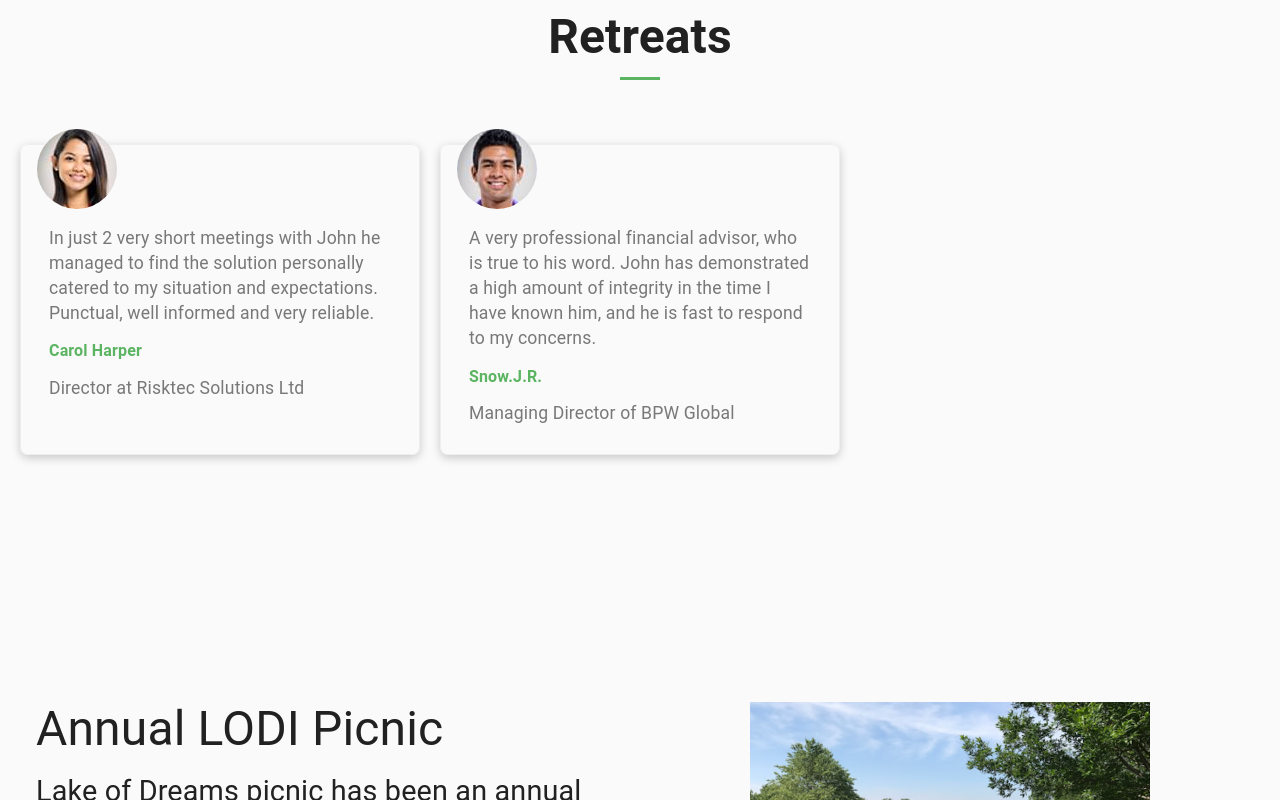
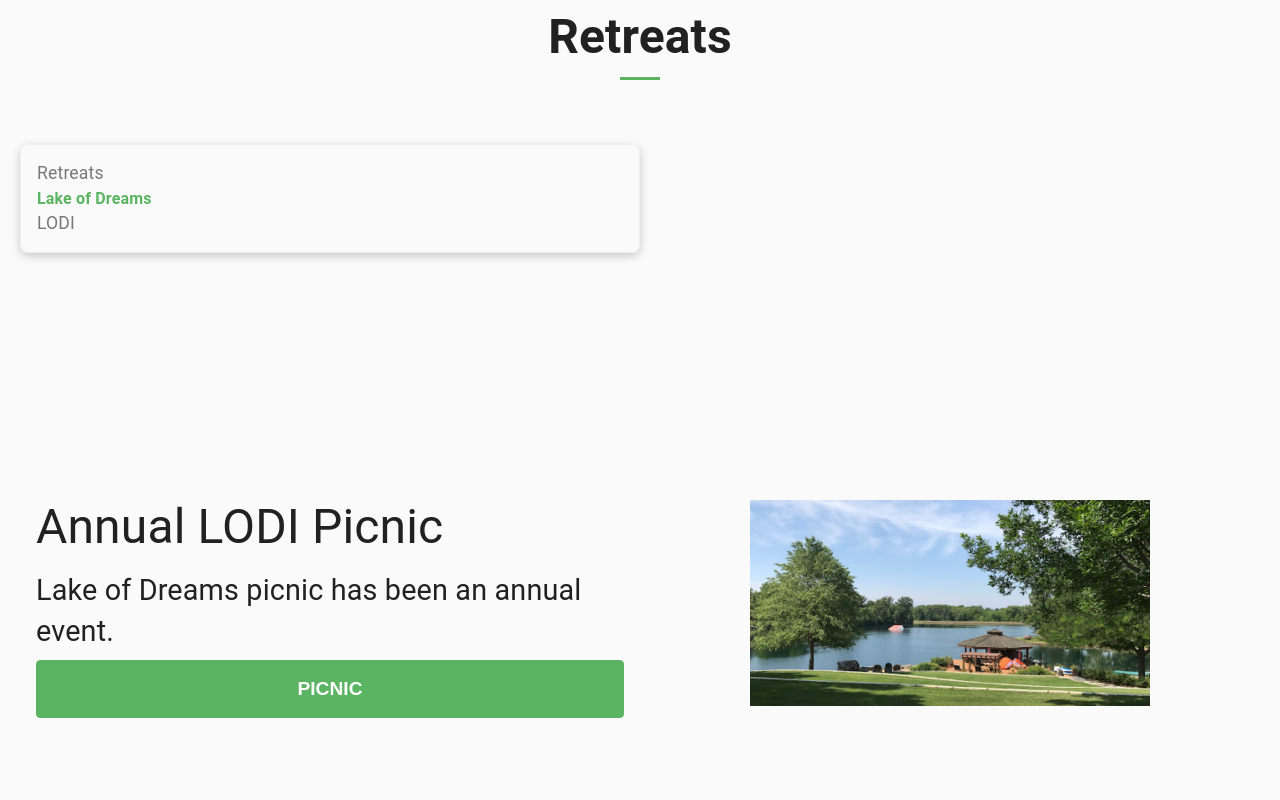
Before and after one commit to superdividenz/Retreat-React-Website, a React (Create React App) app: page / in a window 1280 px wide. Shown: the part 1840-2640 px from the top of the page. Built offline with nearby package versions, Linux system fonts and the light colour scheme.

Commit message:
new
12/13

```diff
--- a/package.json
+++ b/package.json
@@ -16,6 +16,7 @@
     "react-dom": "^17.0.2",
     "react-icons": "^4.3.1",
     "react-scripts": "4.0.3",
+    "react-scroll": "^1.8.8",
     "smooth-scroll": "^16.1.3",
     "styled-components": "^5.3.6",
     "web-vitals": "^1.1.2"
--- /dev/null
+++ b/src/components/Contact.css
@@ -0,0 +1,8 @@
+.contact .card {
+    border: 1px solid #eee;
+    border-radius: 8px;
+    box-shadow: 0 3px 10px rgb(0,0,0,.2);
+    padding: 1rem;
+    max-width: 50%;
+
+}
--- a/src/components/Contact.js
+++ b/src/components/Contact.js
@@ -6,6 +6,7 @@ import { withStyles } from "@material-ui/core/styles";
 import PropTypes from "prop-types";
 import Typography from '@material-ui/core/Typography';
 import CssBaseline from '@material-ui/core/CssBaseline';
+import './Contact.css'
 
 
 const styles = {
@@ -75,6 +76,7 @@ export class ContactForm extends Component {
                 <Typography variant="h4" align="center" component="h1" gutterBottom>
                     {'Contact Us'.toUpperCase()}
                 </Typography>
+                <div className='card'>
                   <Grid container direction="column" justify="center" alignItems="center">
                       <Grid item>
                           <form
@@ -146,8 +148,7 @@ export class ContactForm extends Component {
                           </form>
                       </Grid>
                   </Grid>
-
-
+                </div>
             </div>
 
         );
--- a/src/components/Retreats.css
+++ b/src/components/Retreats.css
@@ -1,60 +1,63 @@
-.testimonials {
+.retreats {
     width: 100%;
 }
 
-.testimonials .container {
+.retreats .container {
     width: 1240px;
     margin: 4rem auto;
     padding: 4rem 0rem;
 }
 
-.testimonials h2 {
+.retreats h2 {
     font-size: 3rem;
     text-align: center;
 }
 
-.testimonials .container .content {
+.retreats .container .content {
     display: grid;
-    grid-template-columns: repeat(3,1fr);
+    max-width: 100%;
     grid-gap: 20px;
     margin: 4rem 0;
 }
 
-.testimonials .card {
+.retreats .card {
     border: 1px solid #eee;
     border-radius: 8px;
     box-shadow: 0 3px 10px rgb(0,0,0,.2);
     padding: 1rem;
+    max-width: 50%;
+
 }
 
-.testimonials img {
+.retreats img {
     border-radius: 50px;
     margin-top: -2rem;
 }
 
 
-.testimonials .card p {
+.retreats .card p {
     color: #787878;
     font-size: 1.1rem;
     margin: 12px;
+    margin: auto;
 }
 
-.testimonials .card span {
+.retreats .card span {
     color: var(--primary-color);
     font-size: 1rem;
     font-weight: 700;
 }
 
 @media screen and (max-width: 940px) {
-    .testimonials .container {
+    .retreats .container {
         width: 100%;
     }
 
-    .testimonials .container .content {
-        grid-template-columns: 1fr;
-    }
+     .retreats .container .content {
+         grid-template-columns: 1fr;
+     }
 
-    .testimonials .card {
+    .retreats .card {
         max-width: 100%;
         margin: 1rem;
     }
--- a/src/components/Retreats.js
+++ b/src/components/Retreats.js
@@ -1,26 +1,18 @@
 import React from 'react'
-import user2 from './images/user2.jpeg'
-import user3 from './images/user3.jpeg'
 import './Retreats.css'
 
 const Retreats = () => {
     return (
-        <div className='testimonials' id='retreats'>
+        <div className='retreats' id='retreats'>
             <div className='container'>
                 <h2>Retreats</h2>
                 <span className='line'></span>
                 <div className='content'>
                     <div className='card'>
-                        <img src={user2} alt='user1'/>
-                        <p>In just 2 very short meetings with John he managed to find the solution personally catered to my situation and expectations. Punctual, well informed and very reliable.</p>
-                        <p><span>Carol Harper</span></p>
-                        <p>Director at Risktec Solutions Ltd</p>
-                    </div>
-                    <div className='card'>
-                        <img src={user3} alt='user1'/>
-                        <p>A very professional financial advisor, who is true to his word. John has demonstrated a high amount of integrity in the time I have known him, and he is fast to respond to my concerns.</p>
-                        <p><span>Snow.J.R.</span></p>
-                        <p>Managing Director of BPW Global</p>
+
+                        <p>Retreats</p>
+                        <p><span>Lake of Dreams</span></p>
+                        <p>LODI</p>
                     </div>
                 </div>
             </div>
```
Also changed, not shown: src/components/Navbar.js (line endings or trailing spaces), src/components/images/Lodi-MR.png (added), 1 other file (tests, documents, lock files or other folders). Lines whose indentation alone changed are shown as unchanged.
